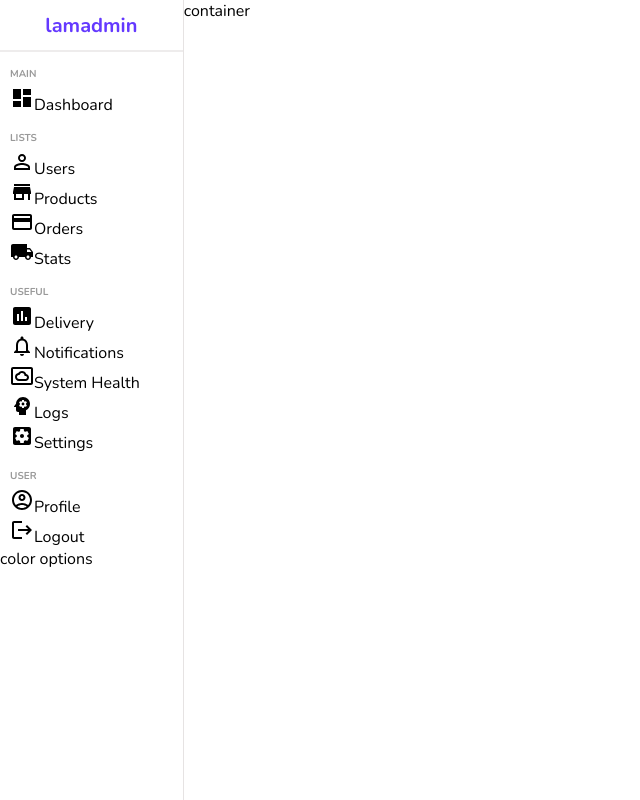
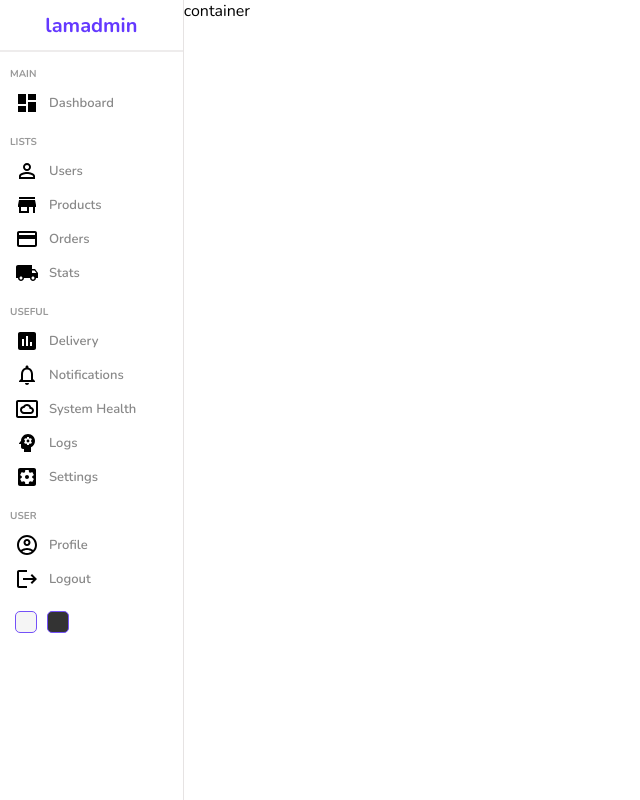
Before and after one commit to AnthonyAniobi/Admin_Dashboard, a React (Create React App) app: page / in a window 1280 px wide. Shown: the whole page, without its empty margins (0-640 px from the left). Built offline with nearby package versions, Linux system fonts and the light colour scheme.

Commit message:
created basic side navigation

```diff
--- a/src/components/sidebar/Sidebar.jsx
+++ b/src/components/sidebar/Sidebar.jsx
@@ -76,7 +76,10 @@
                     </li>
                 </ul>
             </div>
-            <div className="bottom">color options</div>
+            <div className="bottom">
+                <div className="colorOption"></div>
+                <div className="colorOption"></div>
+            </div>
         </div>
     )
 }
--- a/src/components/sidebar/sidebar.scss
+++ b/src/components/sidebar/sidebar.scss
@@ -36,6 +36,56 @@
                 margin-top: 15px;
                 margin-bottom: 5px;
             }
+
+            li {
+                display: flex;
+                align-items: center;
+                padding: 5px;
+                cursor: pointer;
+
+                &:hover {
+                    background-color: #ece8ff;
+                }
+
+                .icon {
+                    font-size: 18px;
+                    color: #7451f8;
+                }
+
+                span {
+                    font-size: 13px;
+                    font-weight: 600;
+                    color: #888;
+                    margin-left: 10px;
+                }
+            }
+        }
+    }
+
+    .bottom {
+        display: flex;
+        align-items: center;
+        margin: 10px;
+
+        .colorOption {
+            width: 20px;
+            height: 20px;
+            border-radius: 5px;
+            border: 1px solid #7451f8;
+            cursor: pointer;
+            margin: 5px;
+
+            &:nth-child(1) {
+                background-color: whitesmoke;
+            }
+
+            &:nth-child(2) {
+                background-color: #333;
+            }
+
+            &:nth-child(3) {
+                background-color: darkblue;
+            }
         }
     }
 }
```
